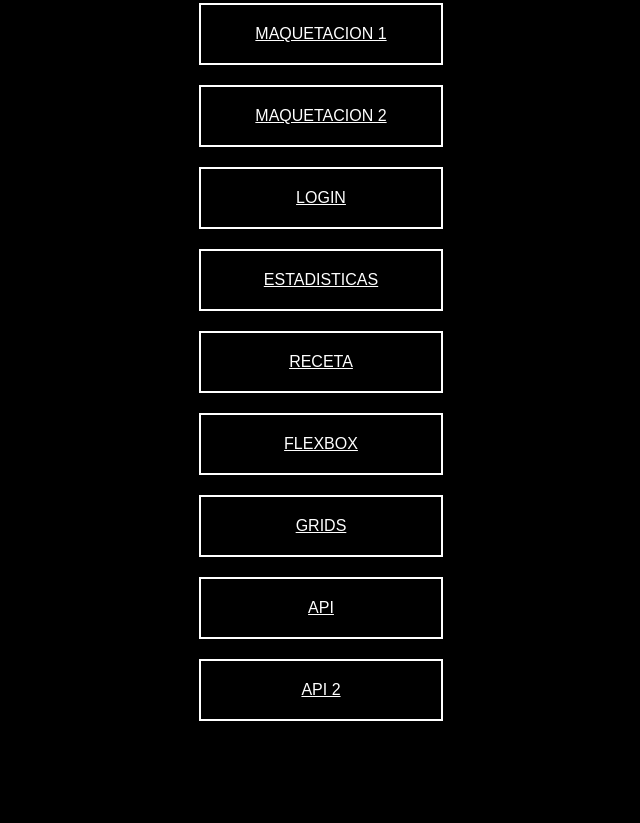
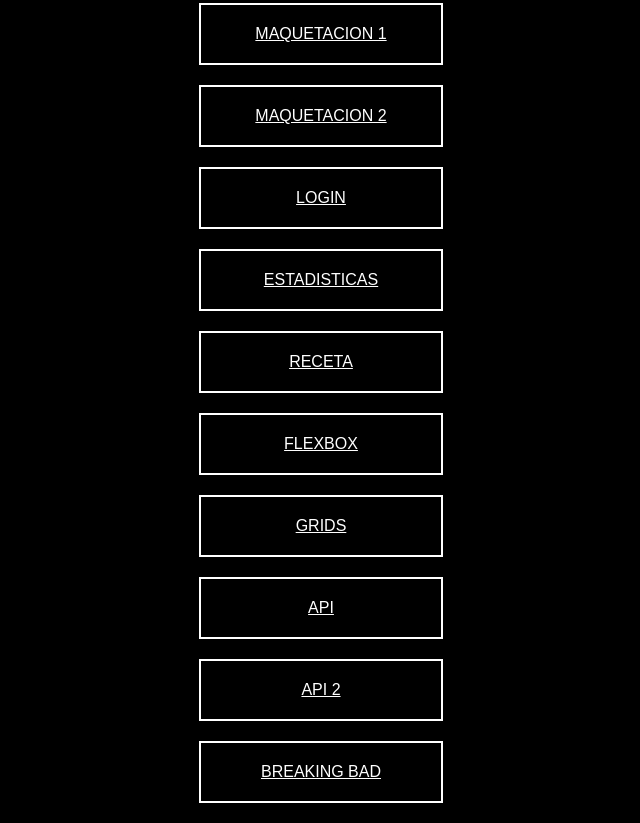
Before and after one commit to Jorge1911/practicas-css-505-main, a plain HTML site: page index.html in a window 1280 px wide. Shown: the part 297-1120 px from the top of the page, without its empty margins (319-959 px from the left). Before the commit the page ends 1038 px from the top, so only its background shows below. Drawn offline with Linux system fonts and the light colour scheme; a web font is replaced by a local one.

Commit message:
agregue breaking bad

```diff
--- a/index.html
+++ b/index.html
@@ -24,6 +24,7 @@
         <li><a href="07-grid/index.html">GRIDS</a></li>
         <li><a href="10-API/index.html">API</a></li>
         <li><a href="11-api2/index.html">API 2</a></li>
+        <li><a href="13_breaking/index.html">BREAKING BAD</a></li>
     </ul>
 </body>
 </html>
```
